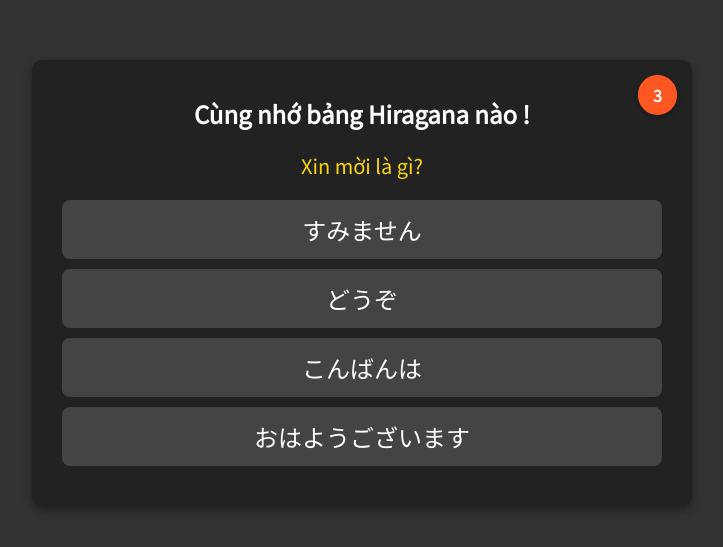
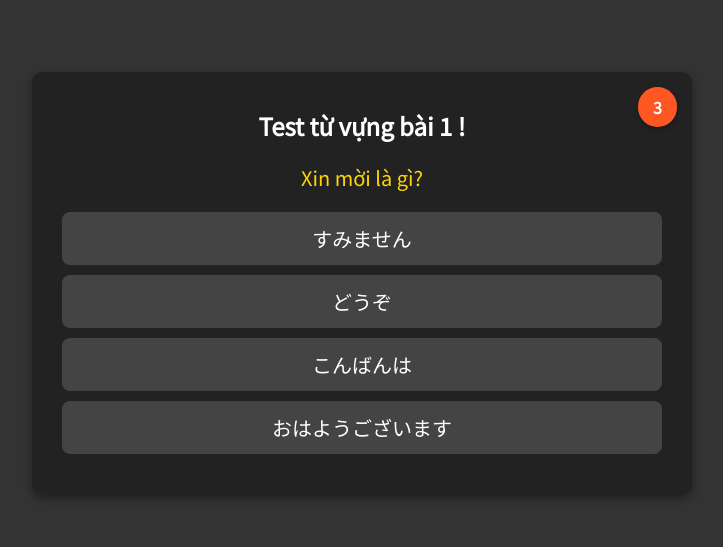
Before and after one commit to nguyenduc87/tuVungBai1, a plain HTML site: page index.html in a window 1280 px wide. Shown: the part 117-664 px from the top of the page, without its empty margins (278-1001 px from the left). Drawn offline with Linux system fonts and the light colour scheme.

Commit message:
sua tieu de

```diff
--- a/index.html
+++ b/index.html
@@ -4,7 +4,7 @@
 <head>
     <meta charset="UTF-8">
     <meta name="viewport" content="width=device-width, initial-scale=1.0">
-    <title>Bảng Hiragana</title>
+    <title>Từ vựng bài 1</title>
     <!-- Thêm liên kết tới Google Fonts cho Noto Sans JP -->
     <link href="https://fonts.googleapis.com/css2?family=Noto+Sans+JP&display=swap" rel="stylesheet">
     <link rel="stylesheet" href="style.css">
@@ -13,7 +13,7 @@
 <body>
     <div class="quiz-container">
         <div class="timer" id="timer">07</div>
-        <h1>Cùng nhớ bảng Hiragana nào !</h1>
+        <h1>Test từ vựng bài 1 !</h1>
         <div class="question">
             <p id="question">Câu hỏi sẽ xuất hiện ở đây</p>
         </div>
--- a/script.js
+++ b/script.js
@@ -43,7 +43,7 @@ const questions = [
     { question: "Chào buổi tối là gì?", choices: ["こんにちは", "こんばんは", "おはようございます", "じゃあ、また"], answer: "こんばんは", hiragana: "こんばんは", userAnswer: null },
     { question: "Cảm ơn anh/chị đã vất vả là gì?", choices: ["おつかれさまでした", "おさきにしつれいします", "しつれいします", "ありがとうございます"], answer: "おつかれさまでした", hiragana: "おつかれさまでした", userAnswer: null },
     { question: "Xin lỗi / cho phép tôi vào là gì?", choices: ["しつれいします", "ごめん", "どうも", "じゃあ、また"], answer: "しつれいします", hiragana: "しつれいします", userAnswer: null },
-    { question: "Cảm ơn là gì?", choices: ["どうも", "すみません", "どうぞ", "はい"], answer: "どうも", hiragana: "どうも", userAnswer: null },
+    { question: "Cảm ơn là gì?", choices: ["どうも", "いいえ", "どうぞ", "はい"], answer: "どうも", hiragana: "どうも", userAnswer: null },
     { question: "Tôi chưa hiểu là gì?", choices: ["まだ　わかりません", "わかりました", "わかりますか？", "いいえ"], answer: "まだ　わかりません", hiragana: "まだ　わかりません", userAnswer: null },
     { question: "Bạn có hiểu không? là gì?", choices: ["わかりますか？", "まだ　わかりません", "わかりました", "はい"], answer: "わかりますか？", hiragana: "わかりますか？", userAnswer: null },
     { question: "Đau quá! là gì?", choices: ["いたい！", "ごめん", "おとしましたよ！", "すみません"], answer: "いたい！", hiragana: "いたい！", userAnswer: null },
--- a/style.css
+++ b/style.css
@@ -64,7 +64,7 @@ h1 {
     margin-bottom: 10px;
     border-radius: 8px;
     cursor: pointer;
-    font-size: 24px;
+    font-size: 20px;
     transition: all 0.3s ease;
 }
 
```
